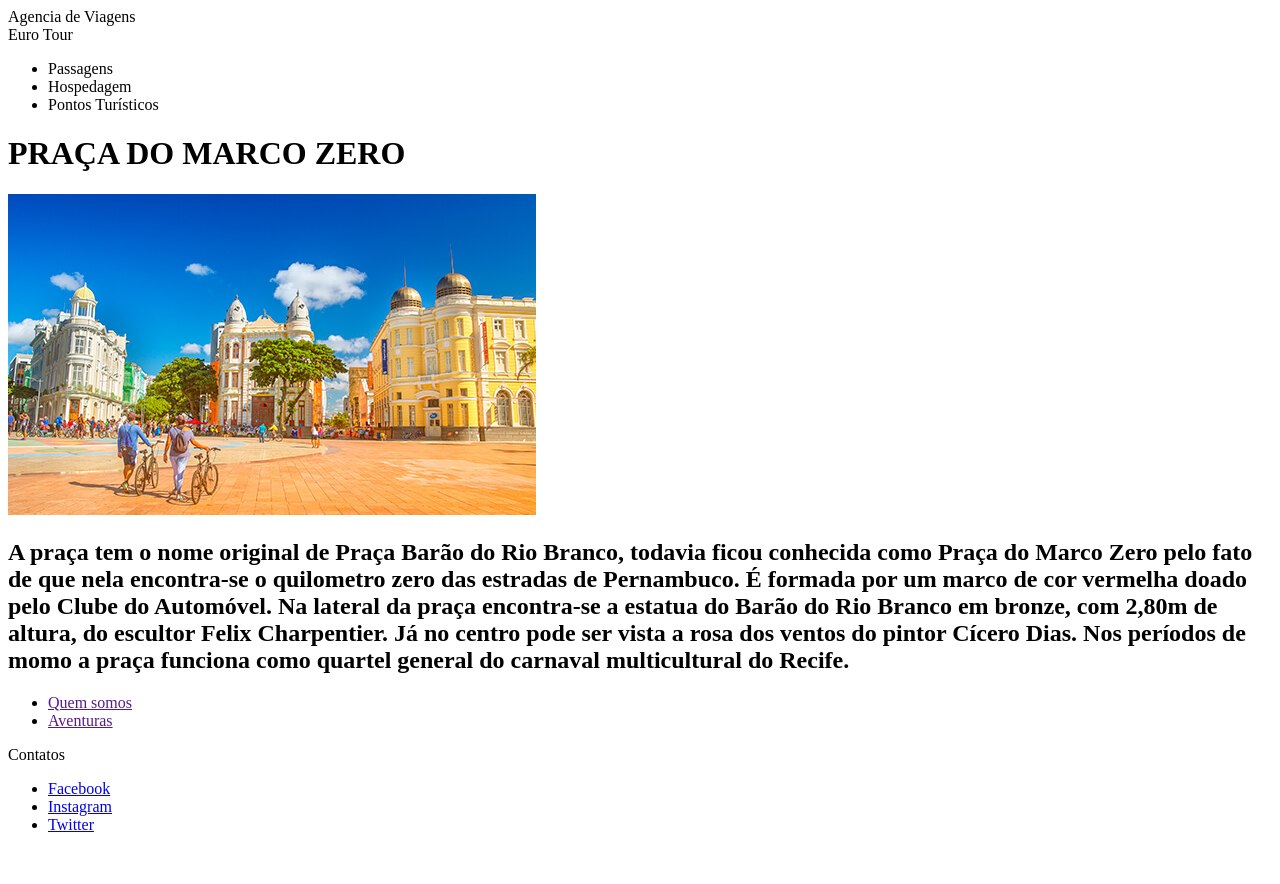
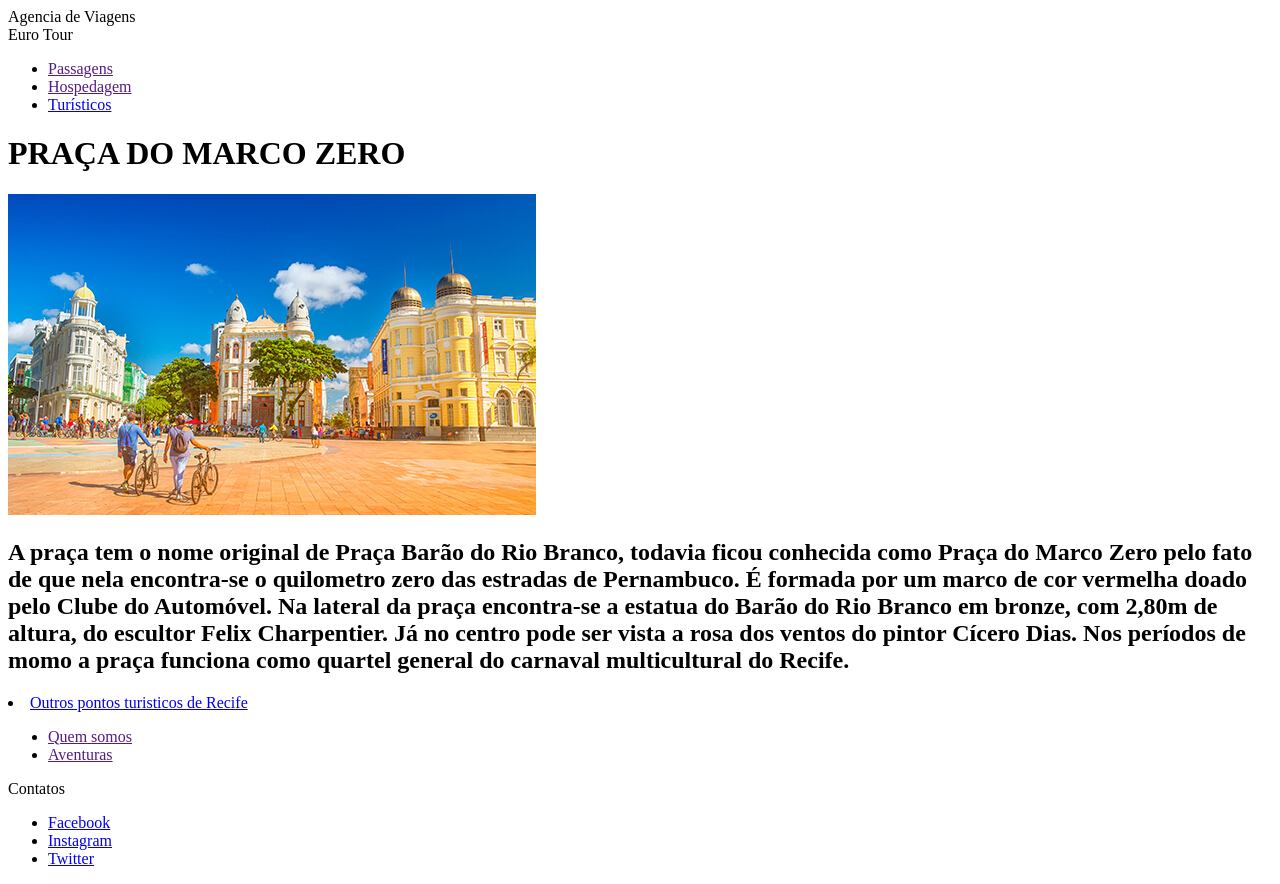
Before and after one commit to Trigorj/trabalhoproz, a plain HTML site: page index.html in a window 1280 px wide. Before the commit the page ends 850 px from the top, so only its background shows below. Drawn offline with Linux system fonts and the light colour scheme.

Commit message:
segundo commit

```diff
--- a/index.html
+++ b/index.html
@@ -12,9 +12,9 @@
         <nav>
             <div>
                 <ul>
-                <li>Passagens</li>
-                <li>Hospedagem</li>
-                <li>Pontos Turísticos</li>
+                <li><a href="">Passagens</a></a></li>
+                <li><a href="">Hospedagem</a></a></li>
+                <li><a href="http://127.0.0.1:5500/pontos_turisticos.html">Turísticos</a></li>
                 </ul>
             </div>
         </nav>
@@ -25,8 +25,13 @@
 
         <section>
             <div>
-                <img src="/imagem/o-que-fazer-marco-zero-02.jpg" >
+                <img src="/imagem/o-que-fazer-marco-zero-02.jpg" alt="foto 1">
                 <h2> A praça tem o nome original de Praça Barão do Rio Branco, todavia ficou conhecida como Praça do Marco Zero pelo fato de que nela encontra-se o quilometro zero das estradas de Pernambuco. É formada por um marco de cor vermelha doado pelo Clube do Automóvel. Na lateral da praça encontra-se a estatua do Barão do Rio Branco em bronze, com 2,80m de altura, do escultor Felix Charpentier. Já no centro pode ser vista a rosa dos ventos do pintor Cícero Dias. Nos períodos de momo a praça funciona como quartel general do carnaval multicultural do Recife.</h2>
+            </div>
+        </section>
+        <section>
+            <div>
+                <li><a href="http://127.0.0.1:5500/index.html" alt="foto 2">Outros pontos turisticos de Recife</a></li>
             </div>
         </section>
 
```
